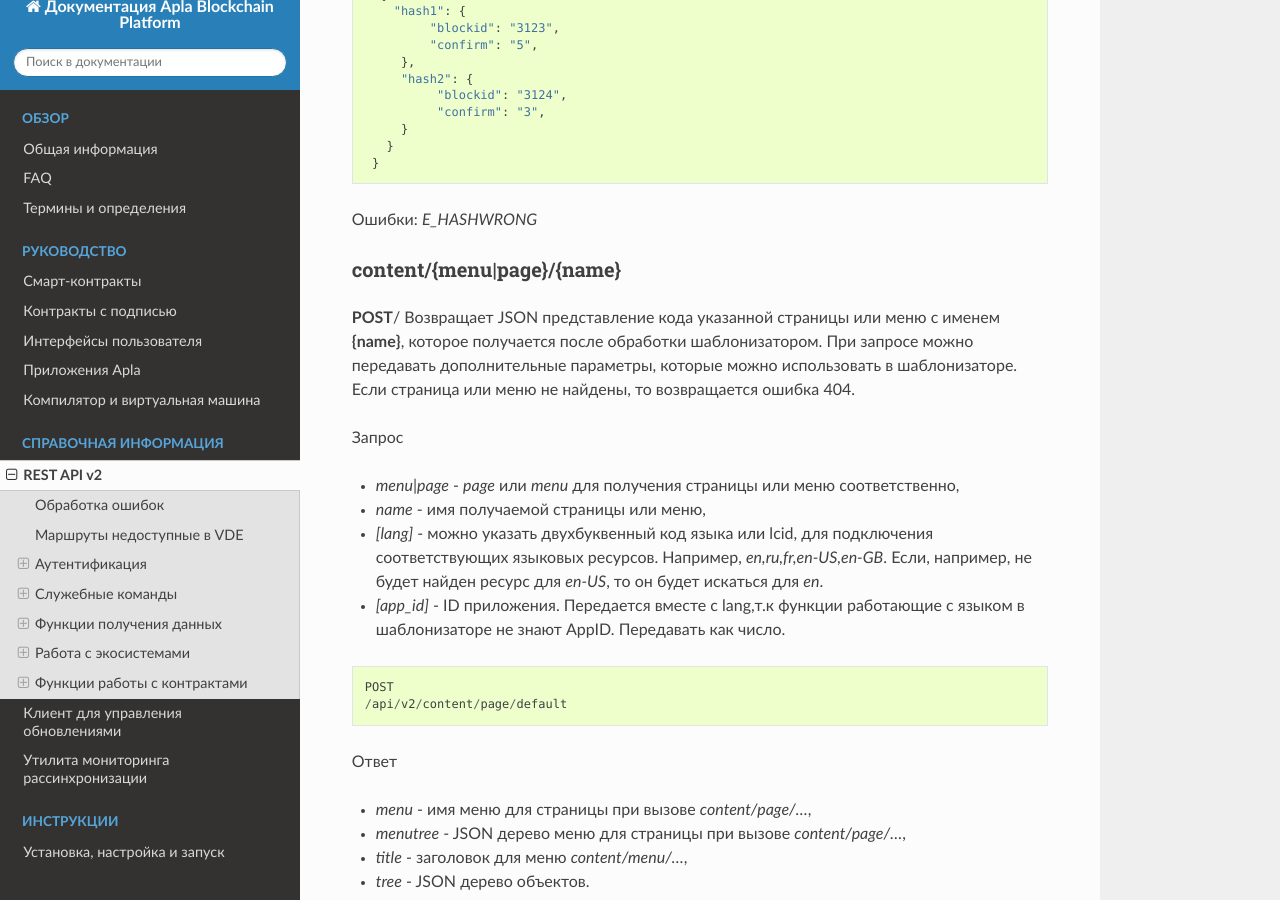
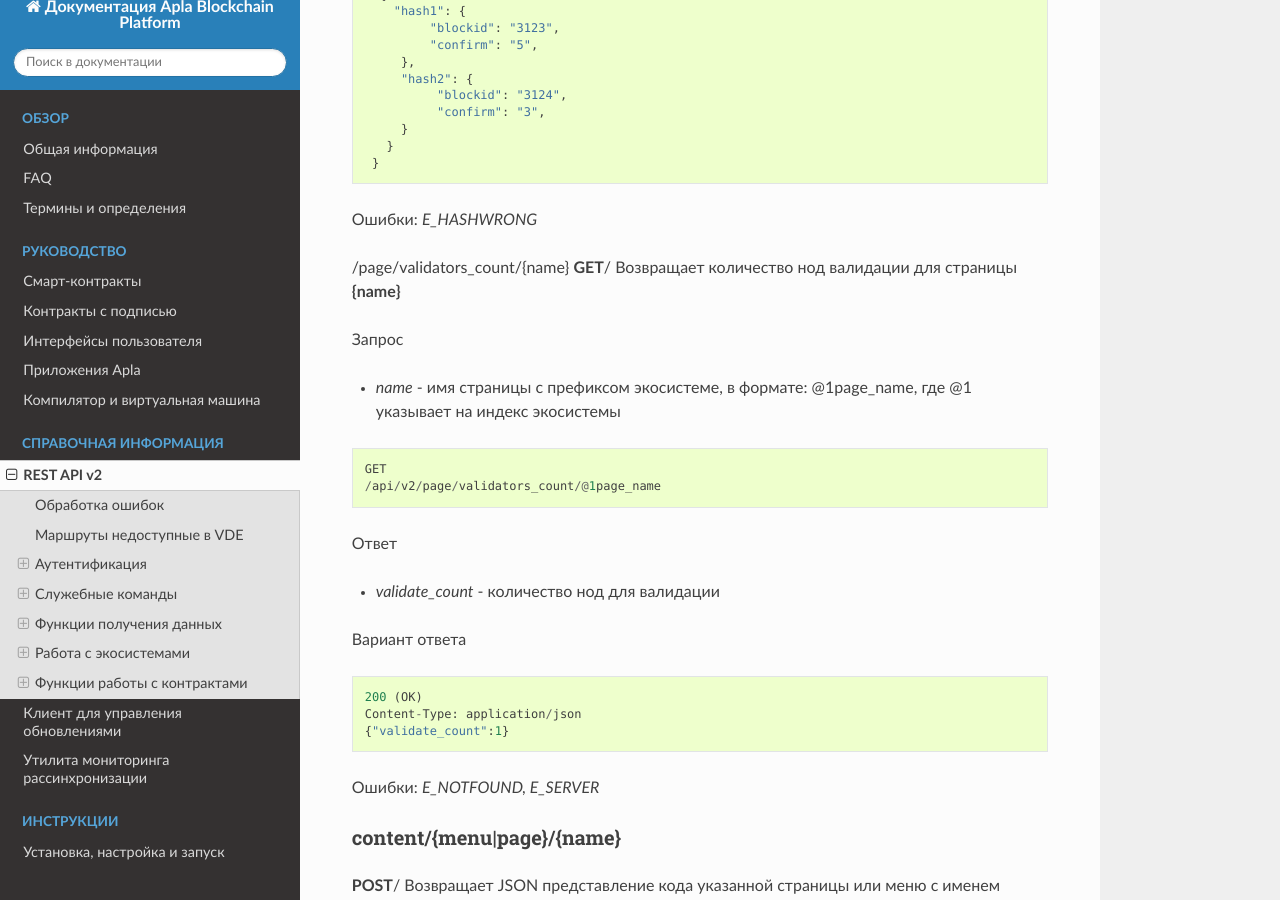
Before and after one commit to AplaProject/apla-docs-ru, a Sphinx documentation site: the page built from source/reference/api2.rst, in a window 1280 px wide and 900 px high, scrolled down 24118 px. Built offline with Sphinx 7.4.7 and the Read the Docs theme 2.0.0, drawn with Linux system fonts in a browser that asks for light colours.

Commit message:
add info about page validate count api

```diff
--- a/source/reference/api2.rst
+++ b/source/reference/api2.rst
@@ -1116,6 +1116,33 @@
 
 Ошибки: *E_HASHWRONG*
 
+/page/validators_count/{name}
+**GET**/ Возвращает количество нод валидации для страницы **{name}**
+
+Запрос
+
+* *name* - имя страницы с префиксом экосистеме, в формате: @1page_name, где @1 указывает на индекс экосистемы
+
+.. code::
+
+    GET
+    /api/v2/page/validators_count/@1page_name
+
+
+Ответ
+
+* *validate_count* - количество нод для валидации
+
+Вариант ответа
+
+.. code::
+
+    200 (OK)
+    Content-Type: application/json
+    {"validate_count":1}
+
+Ошибки: *E_NOTFOUND, E_SERVER*
+
 content/{menu|page}/{name}
 ==============================
 **POST**/ Возвращает JSON представление кода указанной страницы или меню с именем **{name}**, которое получается после обработки шаблонизатором. При запросе можно передавать дополнительные параметры, которые можно использовать в шаблонизаторе. Если страница или меню не найдены, то возвращается ошибка 404.
```
